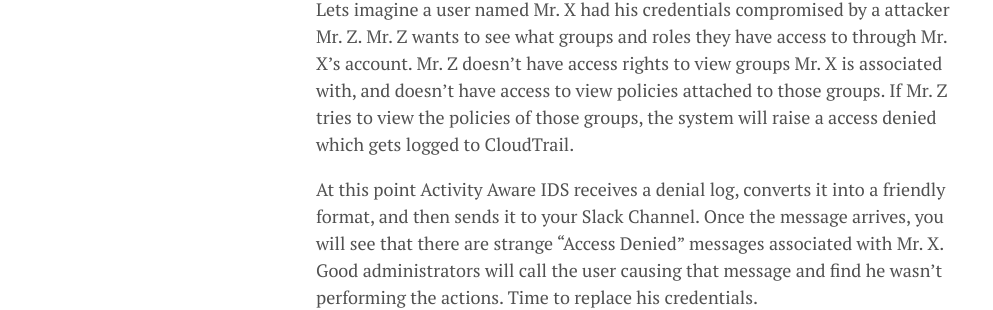
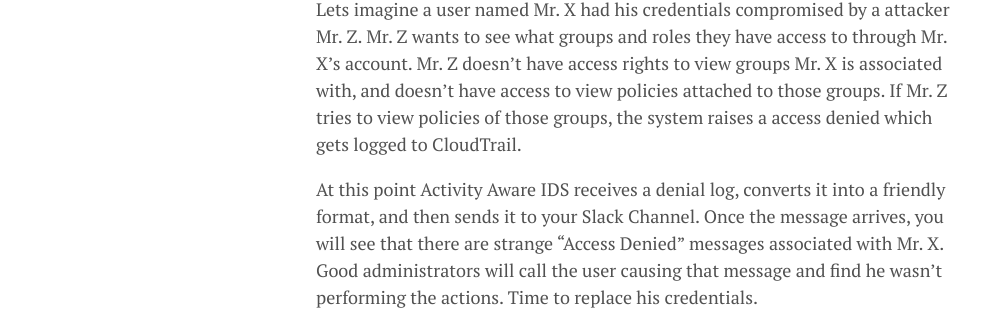
Before and after one commit to lgeurts/lgeurts.github.io, a Jekyll site: the page built from _posts/2021-11-02-activity-aware-ids-for-aws.md, in a window 1280 px wide and 900 px high, scrolled down 1660 px. Shown: the part 263-573 px from the top of the window, without its empty margins (0-993 px from the left). Built offline with Jekyll 4.4.1, drawn with Linux system fonts in a browser that asks for light colours; nearby versions of some CDN libraries; comment, search, counter and statistics services are not loaded.

Commit message:
Update 2021-11-02-activity-aware-ids-for-aws.md

```diff
--- a/_posts/2021-11-02-activity-aware-ids-for-aws.md
+++ b/_posts/2021-11-02-activity-aware-ids-for-aws.md
@@ -44,7 +44,7 @@ Activity Aware IDS uses CloudTrial and the least privilege principle.
 
 Lets imagine a user named Mr. X had his credentials compromised by a attacker Mr. Z.
 Mr. Z wants to see what groups and roles they have access to through Mr. X's account. Mr. Z doesn’t have access rights to view groups Mr. X is associated with, and doesn’t have access to view policies attached to those groups.
-If Mr. Z tries to view the policies of those groups, the system will raise a access denied which gets logged to CloudTrail.
+If Mr. Z tries to view policies of those groups, the system raises a access denied which gets logged to CloudTrail.
 
 At this point Activity Aware IDS receives a denial log, converts it into a friendly format, and then sends it to your Slack Channel. Once the message arrives, you will see that there are strange “Access Denied” messages associated with Mr. X.
 <br>Good administrators will call the user causing that message and find he wasn't performing the actions. Time to replace his credentials.
```
